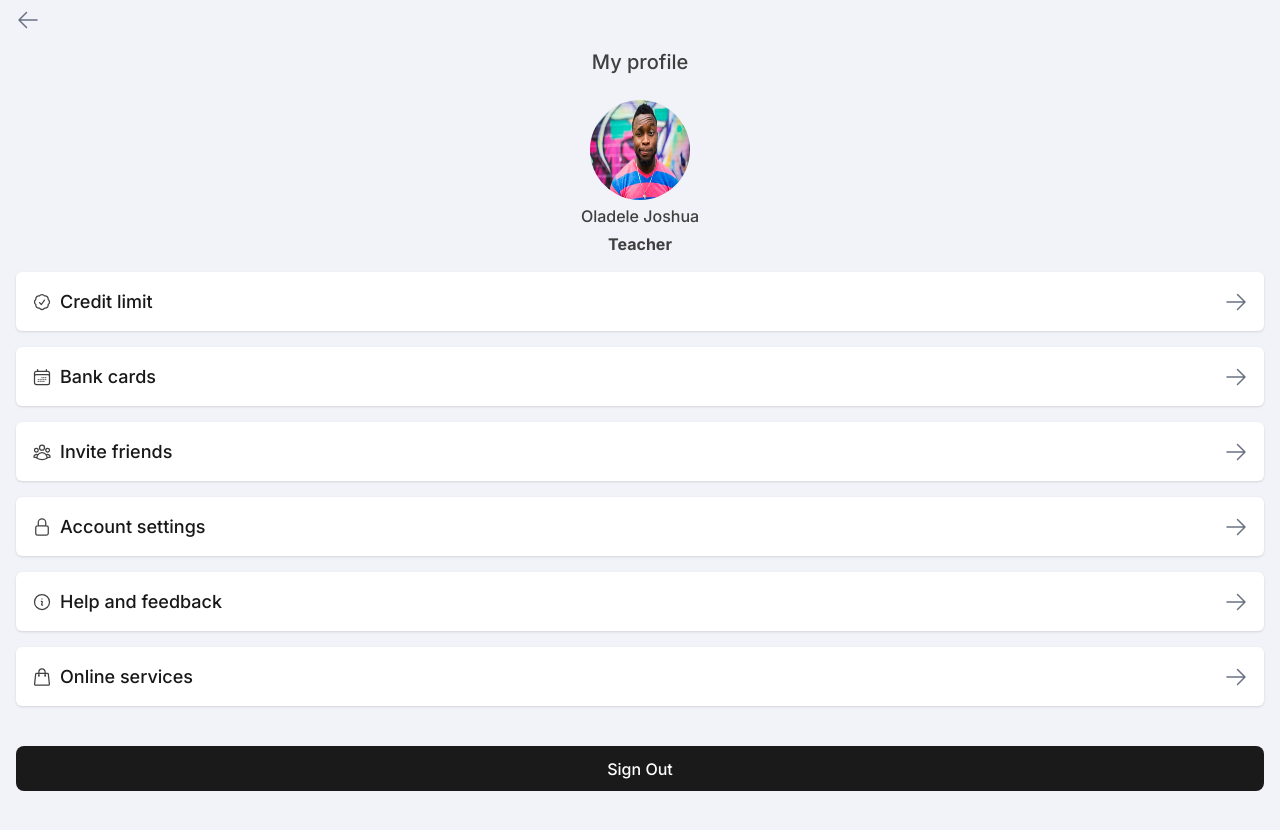
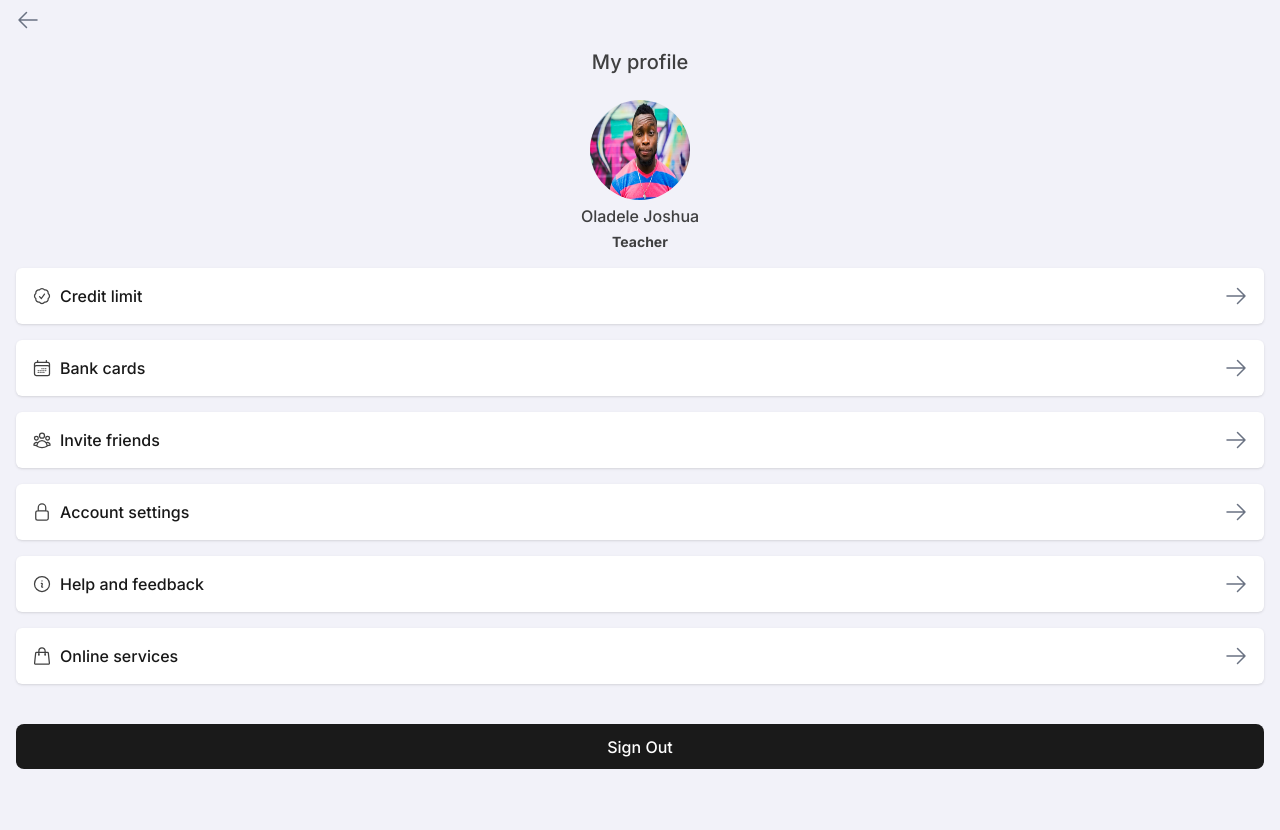
Before and after one commit to DiranDesai/CashPay, a React (Vite) app: page / in a window 1280 px wide. Shown: the top 830 px of the page. Built offline with nearby package versions, Linux system fonts and the light colour scheme.

Commit message:
Update codebase

```diff
--- a/src/components/ProfileMenu.jsx
+++ b/src/components/ProfileMenu.jsx
@@ -6,7 +6,7 @@ function ProfileMenu({Icon, title}) {
     <div className="flex align-center justify-between mt-4 shadow-sm bg-white p-4 rounded-md hover:shadow-md cursor-pointer transition duration-200 ease-in-out">
         <div className='flex align-center space-x-2'>
             <span className="w-5 h-5 self-center">{Icon}</span>
-            <h2 className="text-[18px] text-[#181818] font-[500] self-center">{title}</h2>
+            <h2 className="text-[16px] text-[#181818] font-[500] self-center">{title}</h2>
         </div>
         <ArrowRightIcon  className="h-6 w-6 font-bold text-gray-500 self-center" />
     </div>
--- a/src/pages/Profile.jsx
+++ b/src/pages/Profile.jsx
@@ -14,7 +14,7 @@ function Profile() {
                 <h2 className="text-xl font-[500]">My profile</h2>
                 <img src={profilePic} className="w-25 h-25 mt-5 rounded-full" alt="" />
                 <h2 className="text-md font-[500]">Oladele Joshua</h2>
-                <p className="font-bold">Teacher</p>
+                <p className="font-bold text-sm">Teacher</p>
             </div>
         </div>
         <ProfileMenu Icon={<CheckBadgeIcon />} title="Credit limit"/>
```
